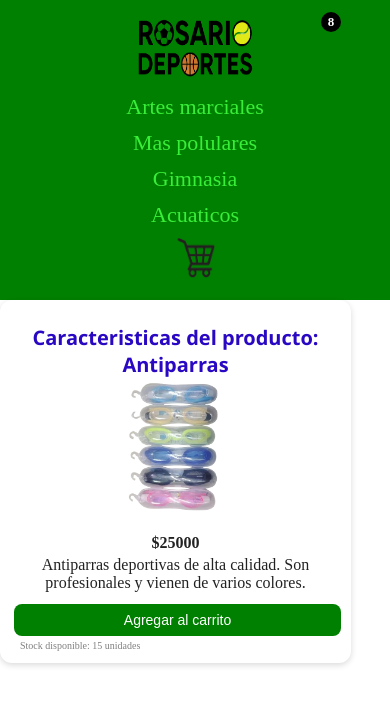
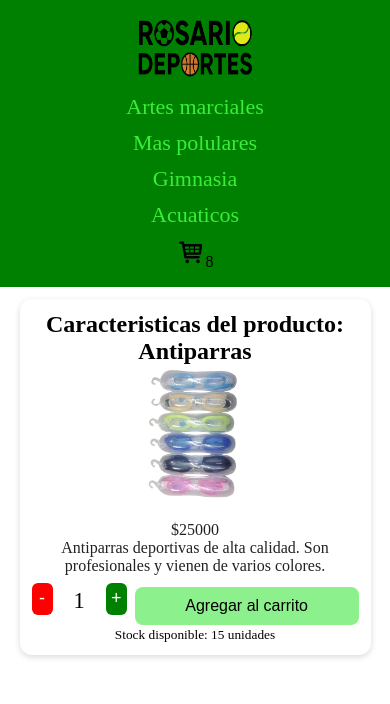
Before and after one commit to DiegoFacundoFerreyra/Trabajos-JSX, a React (Vite) app: page /item/1 in a window 390 px wide. Shown: the top 704 px of the page. Built offline with nearby package versions, Linux system fonts and the light colour scheme; the HTML template or start-up script is replaced by a standard one.

Commit message:
Va queriendo, voy a tener que ver mucho el css

```diff
--- a/src/App.jsx
+++ b/src/App.jsx
@@ -7,10 +7,12 @@ import ItemCount from "./components/ItemCount";
 import ItemDetailContainer from "./components/ItemDetailContainer";
 import { BrowserRouter, Routes, Route } from "react-router-dom";
 import Error from "./components/Error";
+import { CartProvider } from "./context/CartContext";
 
 function App() {
   return (
     <BrowserRouter>
+      <CartProvider>
         <Navbar />
         <Routes>
           <Route
@@ -26,6 +28,7 @@ function App() {
           <Route path="*" element={<Error />} />
         </Routes>
         {/*    <ItemCount stock={15} />  */}
+      </CartProvider>
     </BrowserRouter>
   );
 }
--- a/src/Examples/FetchCountry.jsx
+++ /dev/null
@@ -1 +0,0 @@
-//TUTORIAL PARA PEGARLE (COMUNICARSE) A UNA API EXTERNA Y TRAER INFORMACION DE UN PAIS CON FETCH
--- /dev/null
+++ b/src/components/CartWidgetIcons.jsx
@@ -0,0 +1,25 @@
+import { TiShoppingCart } from "react-icons/ti";
+import { useContext } from "react";
+import { CartContext } from "../context/CartContext";
+
+/* const CartWidgetIcons = ({ counter }) => {
+  const carrito = useContext(CartContext);
+
+  return (
+    <div style={{ display: "flex", alignItems: "center", gap: "6px" }}>
+      <TiShoppingCart fontSize="1.8rem" />
+      <span className="cart-counter">{counter}</span>
+    </div>
+  );
+}; */
+
+const CartWidgetIcons = ({ counter }) => {
+  const carrito = useContext(CartContext);
+  return (
+    <div style={{ position: "relative" }}>
+      <TiShoppingCart fontSize="1.8rem" />
+      <span className="cart-counter">{counter}</span>
+    </div>
+  );
+};
+export default CartWidgetIcons;
--- a/src/components/ItemDetail.jsx
+++ b/src/components/ItemDetail.jsx
@@ -1,15 +1,18 @@
 import React from "react";
-import "../css/itemDetail.css";
+import "../css/itemCount.css";
+import ItemCount from "./ItemCount";
 
 const ItemDetail = ({ detalle }) => {
   return (
+    <div className="muestraDetalle">
       <div className="card-item">
         <h2>Caracteristicas del producto: {detalle.name}</h2>
         <img src={detalle.img} alt={detalle.name} className="card-item-img" />
         <span className="card-item-title">${detalle.price}</span>
         <p className="card-item-title">{detalle.description}</p>
-      <button>Agregar al carrito</button>
+        <ItemCount className="contador" stock={detalle.stock} />
         <small>Stock disponible: {detalle.stock} unidades </small>
+      </div>
     </div>
   );
 };
--- a/src/components/Navbar.jsx
+++ b/src/components/Navbar.jsx
@@ -1,5 +1,5 @@
 import "../css/Navbar.css";
-import CartWidget from "./CartWidget";
+import CartWidgetIcons from "./CartWidgetIcons";
 import { NavLink } from "react-router-dom";
 const Navbar = () => {
   return (
@@ -7,7 +7,7 @@ const Navbar = () => {
       <NavLink to="/">
         <img
           style={{ width: "120px", height: "64px" }}
-          src="../logo.png"
+          src="/logo.png"
           alt="Logo de la marca"
         />
       </NavLink>
@@ -23,7 +23,7 @@ const Navbar = () => {
       <NavLink className="anchors" to="/category/Acuaticos">
         Acuaticos
       </NavLink>
-      <CartWidget counter={8} />
+      <CartWidgetIcons counter={8} />
     </nav>
   );
 };
--- a/src/context/CartContext.jsx
+++ b/src/context/CartContext.jsx
@@ -0,0 +1,10 @@
+import { createContext, useState } from "react";
+
+export const CartContext = createContext();
+
+export const CartProvider = ({ children }) => {
+  const [cart, setCart] = useState([]);
+  return (
+    <CartContext.Provider value={{ cart }}>{children}</CartContext.Provider>
+  );
+};
--- a/src/css/CartImg.css
+++ b/src/css/CartImg.css
@@ -1,4 +1,4 @@
-.cart-counter {
+/* .cart-counter {
   top: 10px;
   right: 55px;
   background-color: black;
@@ -12,6 +12,20 @@
   color: white;
   font-weight: bold;
   position: absolute;
+} */
+.cart-counter {
+  position: absolute;
+  top: -6px;
+  right: -10px;
+  background: black;
+  color: white;
+  border-radius: 50%;
+  font-size: 12px;
+  width: 18px;
+  height: 18px;
+  display: flex;
+  align-items: center;
+  justify-content: center;
 }
 
 @media (max-width: 480px) {
--- a/src/css/ItemCount.css
+++ b/src/css/ItemCount.css
@@ -34,3 +34,66 @@
   cursor: pointer;
   background-color: rgb(140, 241, 140);
 }
+
+.muestraDetalle {
+  display: flex;
+  justify-content: center;
+  align-items: center;
+  margin-top: 8px;
+}
+
+@media (max-width: 768px) {
+  .item-count {
+    width: 140px;
+    height: auto;
+  }
+
+  .btnmas,
+  .btnres {
+    width: 26px;
+    height: 26px;
+  }
+
+  .btnnum {
+    font-size: 1.3rem;
+  }
+
+  .btnadd {
+    width: 90%;
+    font-size: 15px;
+  }
+}
+
+@media (max-width: 480px) {
+  .item-count {
+    width: 100%;
+    height: auto;
+    display: flex;
+    justify-content: center;
+    gap: 8px;
+  }
+
+  .btnmas,
+  .btnres {
+    width: 32px;
+    height: 32px;
+    font-size: 18px;
+    border-radius: 6px;
+  }
+
+  .btnnum {
+    font-size: 1.4rem;
+    padding: 0.3rem 0.8rem;
+  }
+
+  .btnadd {
+    width: 100%;
+    padding: 10px;
+    font-size: 16px;
+    border-radius: 8px;
+  }
+
+  .muestraDetalle {
+    margin-top: 12px;
+  }
+}
--- a/src/css/ItemList.css
+++ b/src/css/ItemList.css
@@ -50,11 +50,12 @@
 }
 
 .item-list-container {
-  display: grid;
-  grid-template-columns: repeat(auto-fill, minmax(250px, 1fr));
-  gap: 20px;
-  padding: 20px;
-  justify-items: center;
+  display: flex;
+  justify-content: center;
+  align-items: center;
+  gap: 24px;
+  padding: 24px;
+  flex-wrap: wrap;
 }
 
 @media (max-width: 768px) {
--- a/src/css/itemDetail.css
+++ b/src/css/itemDetail.css
@@ -13,9 +13,6 @@ button {
   margin: 4px 2px;
   cursor: pointer;
   border-radius: 8px;
-}
-button:hover {
-  background-color: greenyellow;
 }
 small {
   display: flex;
--- a/src/mock/AsyncMock.jsx
+++ b/src/mock/AsyncMock.jsx
@@ -12,7 +12,7 @@ export const products = [
 
   {
     id: 2,
-    name: "Basquet",
+    name: "Pelota de basquet",
     description:
       "Pelota de basquet profesional de primera marca con detalles en color.",
     category: "Mas populares",
```
Also changed, not shown: src/Examples/FetchApi.jsx (deleted). Lines whose indentation alone changed are shown as unchanged.
